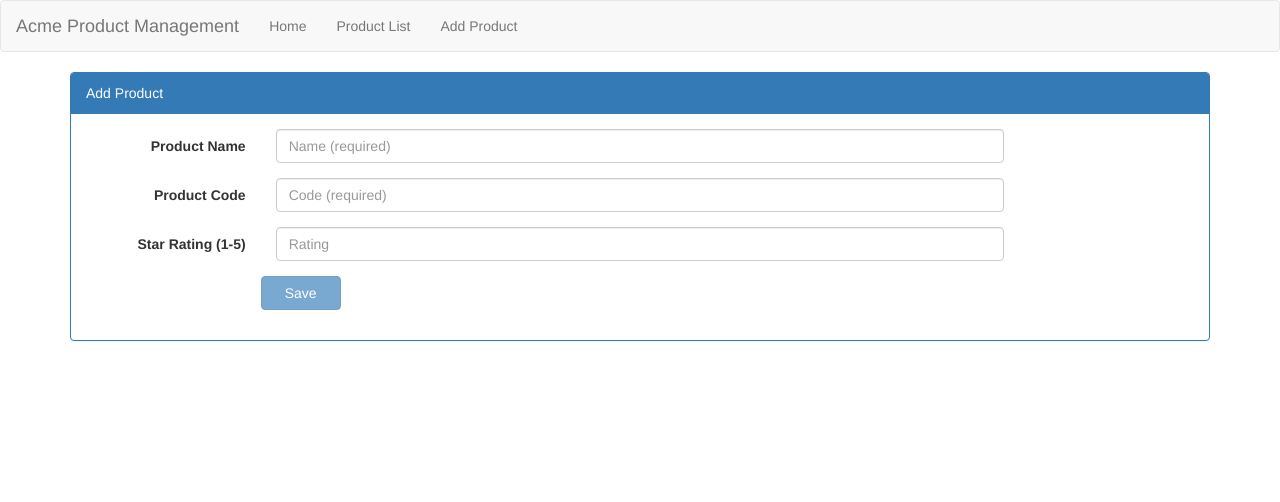
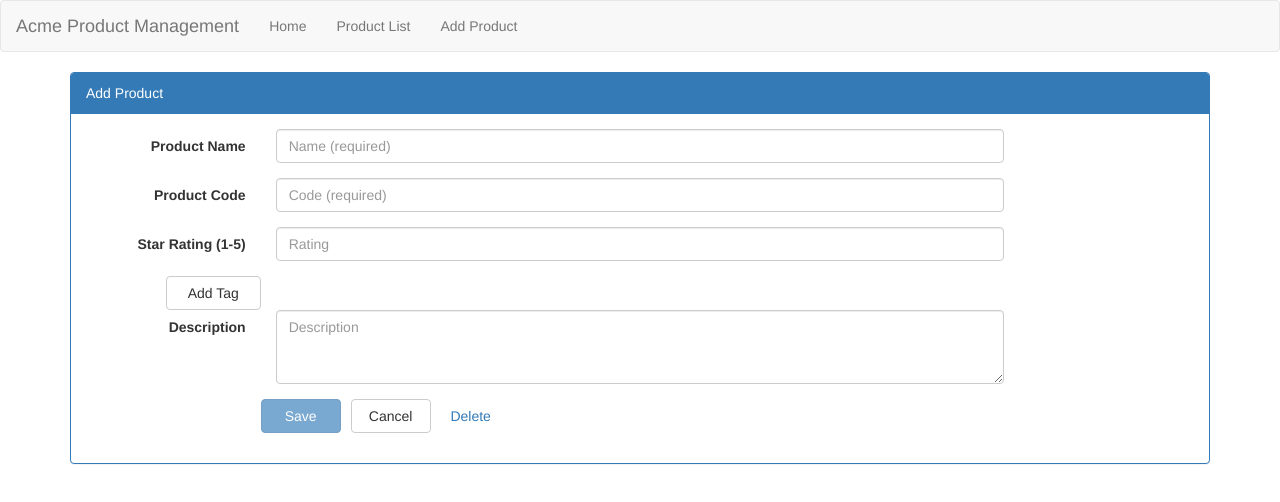
Before and after one commit to syamanashi/apm-angular-demo, an Angular app: page /productEdit/0 in a window 1280 px wide. Shown: the top 502 px of the page. Built offline with nearby package versions, Linux system fonts and the light colour scheme.

Commit message:
Add Tags, Description form fields.  Add Cancel and Delete buttons

```diff
--- a/src/app/products/product-edit/product-edit.component.html
+++ b/src/app/products/product-edit/product-edit.component.html
@@ -46,6 +46,34 @@
           </div>
         </div>
 
+        <div formArrayName="tags">
+          <div class="row">
+            <button class="col-md-offset-1 col-md-1 btn btn-default" type="button" (click)="addTag()">
+              Add Tag
+            </button>
+          </div>
+          <div class="form-group" *ngFor="let tag of tags.controls; let i = index;">
+            <label [attr.for]="i" class="col-md-2 control-label">
+              Tag
+            </label>
+            <div class="col-md-8">
+              <input type="text" class="form-control" [id]="i" placeholder="Tag" [formControlName]="i" />
+            </div>
+          </div>
+        </div>
+
+        <div class="form-group" [ngClass]="{'has-error': displayMessage.description}">
+          <label for="descriptionId" class="col-md-2 control-label">
+            Description
+          </label>
+          <div class="col-md-8">
+            <textarea id="descriptionId" rows="3" class="form-control" placeholder="Description" formControlName="description"></textarea>
+          </div>
+          <span class="help-block" *ngIf="displayMessage.description">
+            {{ displayMessage.description }}
+          </span>
+        </div>
+
 
         <div class="form-group">
           <div class="colo-md-4 col-md-offset-2">
@@ -54,10 +82,21 @@
                 Save
               </button>
             </span>
+            <span>
+              <button class="btn btn-default" style="width: 80px" (click)="onCancel()">
+                Cancel
+              </button>
+            </span>
+            <span>
+              <a class="btn btn-defaul" style="width: 80px;" (click)="onDelete()">
+                Delete
+              </a>
+            </span>
           </div>
         </div>
 
       </fieldset>
     </form>
+    <div class='has-error' *ngIf='errorMessage'>{{errorMessage}}</div>
   </div>
 </div>
--- a/src/app/products/product-edit/product-edit.component.ts
+++ b/src/app/products/product-edit/product-edit.component.ts
@@ -35,10 +35,15 @@ export class ProductEditComponent implements OnInit, OnDestroy, AfterViewInit {
   private validationMessages: { [key: string]: { [key: string]: string } };
   private genericValidatator: GenericValidator;
 
+  get tags(): FormArray {
+    return <FormArray>this.productForm.get('tags');
+  }
+
   constructor(
     private formBuilder: FormBuilder,
     private route: ActivatedRoute,
     private productService: ProductService,
+    private router: Router,
   ) {
     // Defines all of the validation messages for the form.
     // These could instead be retrieved from a file or database.
@@ -123,4 +128,18 @@ export class ProductEditComponent implements OnInit, OnDestroy, AfterViewInit {
     console.log(this.productForm.value);
   }
 
+  addTag() {
+    this.tags.push(new FormControl());
+  }
+
+  onDelete() {
+    console.log('delete clicked!');
+  }
+
+  onCancel() {
+    // Reset the form to clear the flags
+    this.productForm.reset();
+    this.router.navigate(['/products']);
+  }
+
 }
```
